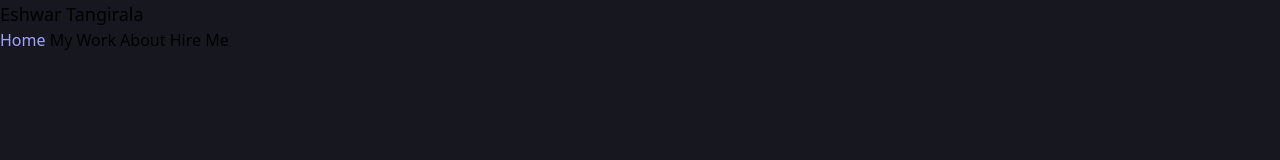
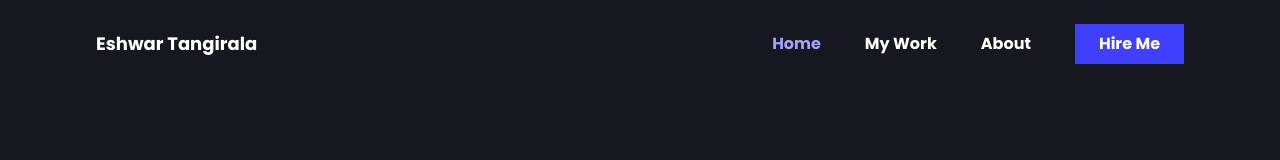
Before and after one commit to Eshwar1212-maker/portfolio-site, a website: page index.html in a window 1280 px wide. Drawn offline with Linux system fonts and the light colour scheme.

Commit message:
finished navbar

```diff
--- a/index.html
+++ b/index.html
@@ -12,17 +12,17 @@
         rel="stylesheet">
     <title>Eshwar Tangirala</title>
 </head>
-<body class="bg-body">
-    <header>
-        <div class="container">
-            <div class="text-lg">
+<body class="bg-body text-white font-poppins pb-12">
+    <header class="py-6">
+        <div class="container flex justify-between items-center mx-auto px-8 md:px-14 lg:px-24 w-full">
+            <div class="text-lg font-bold">
                 Eshwar Tangirala
             </div>
-            <div>
+            <div class="hidden md:flex space-x-11 items-center">
             <a href="#" class="text-selected-text">Home</a>
             <a href="#work">My Work</a>
             <a href="#clients">About</a>
-            <a href="#hire"><button>Hire Me</button></a>
+            <a href="#hire"><button class="px-6 py-2 bg-theme font-bold">Hire Me</button></a>
             </div>
         </div>
     </header>
```
Also changed, not shown: output.css.
